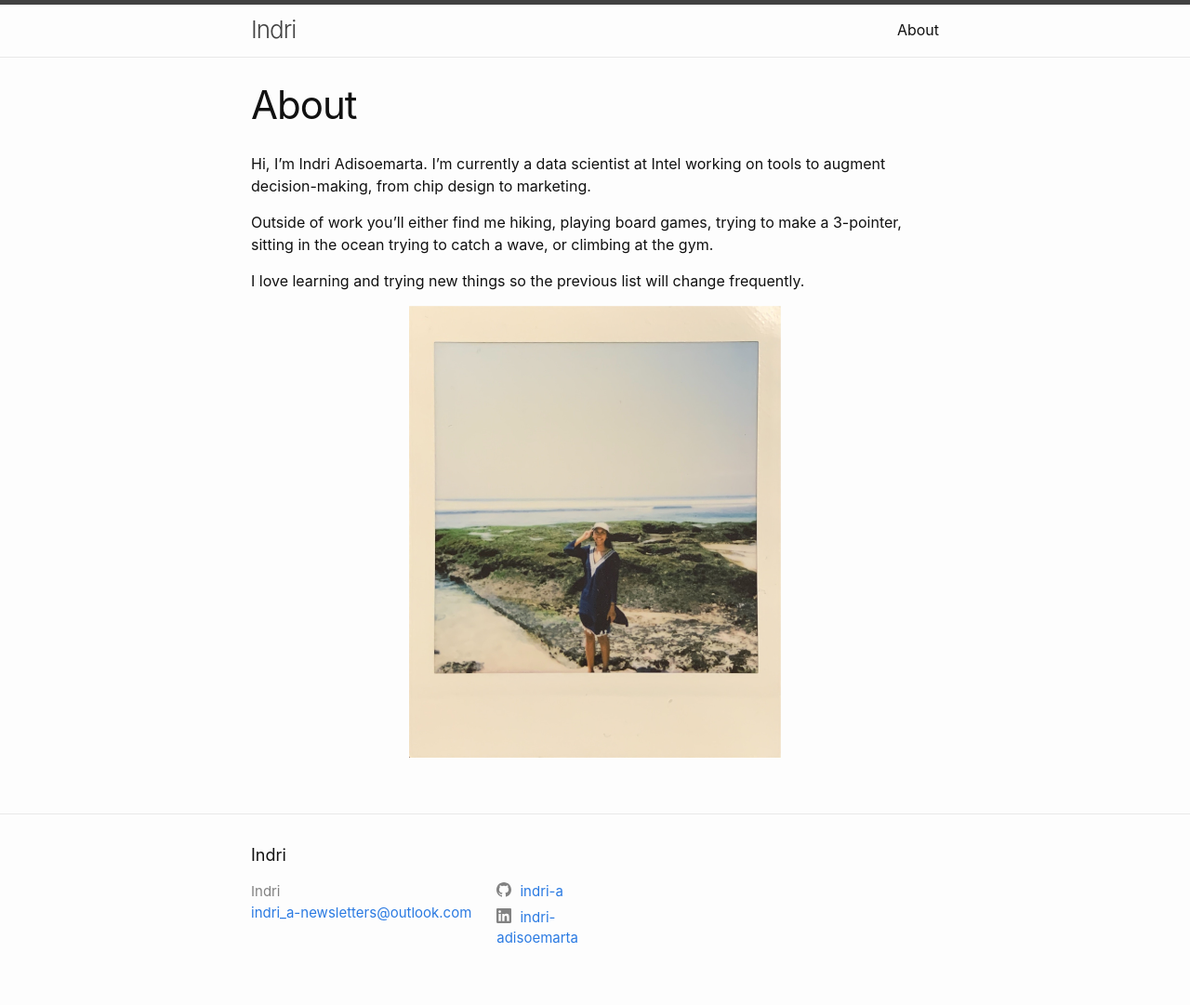
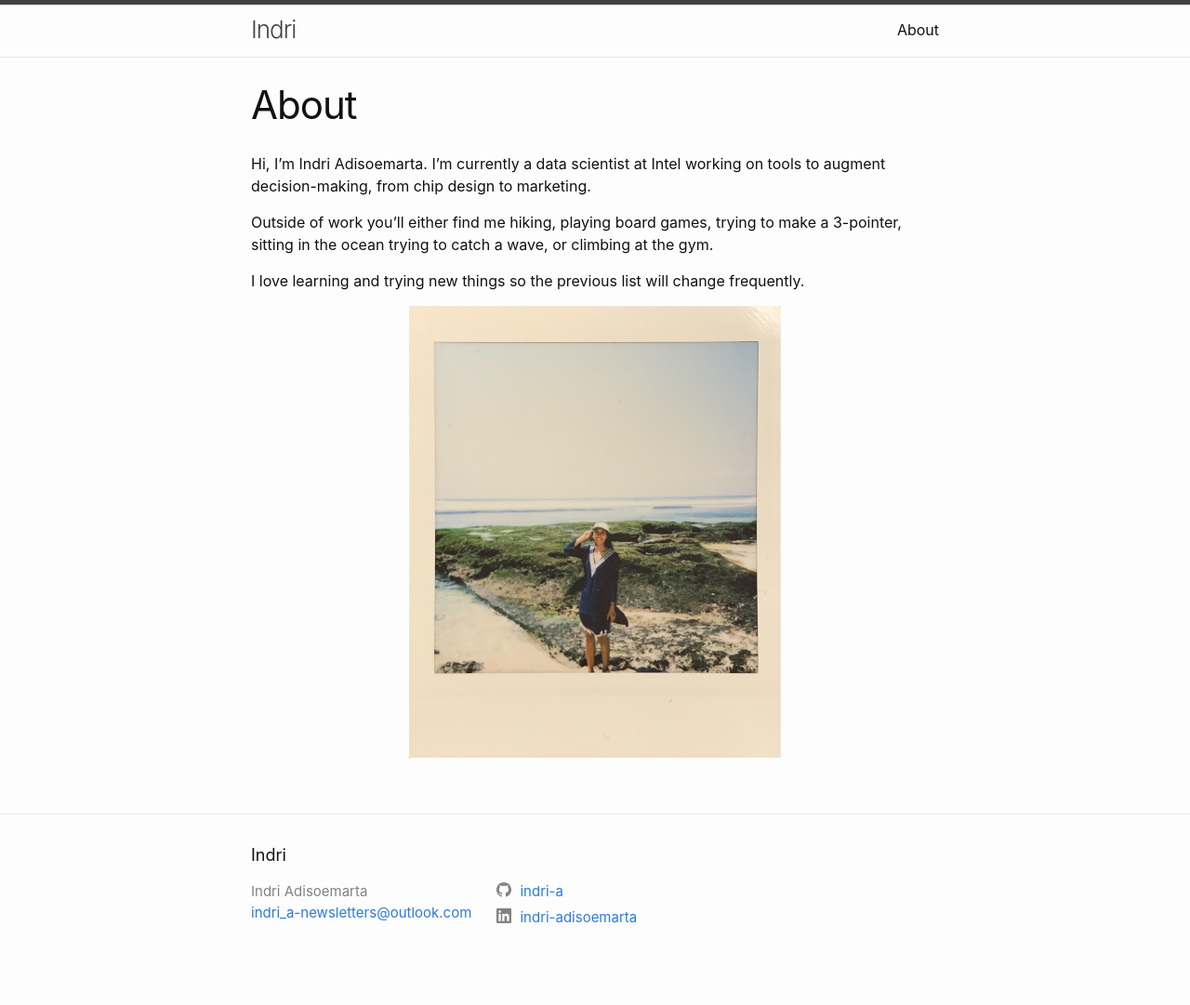
Before and after one commit to indri-a/indri-a.github.io, a Jekyll site: the page built from about.md, in a window 1280 px wide. Shown: the whole page at 93% size. Built offline with Jekyll 4.4.1, drawn with Linux system fonts in a browser that asks for light colours; after the commit the page ends 1058 px from its top, so only the background shows below that.

Commit message:
Updated author, description, polaroid.

```diff
--- a/_config.yml
+++ b/_config.yml
@@ -14,8 +14,10 @@
 # You can create any custom variable you would like, and they will be accessible
 # in the templates via {{ site.myvariable }}.
 title: Indri
+author: Indri Adisoemarta
 email: indri_a-newsletters@outlook.com
 description: >- # this means to ignore newlines until "baseurl:"
+  Hi, I'm Indri Adisoemarta.
 baseurl: "" # the subpath of your site, e.g. /blog
 url: "https://indri-a.github.io" # the base hostname & protocol for your site, e.g. http://example.com
 # twitter_username: jekyllrb
--- a/_layouts/home.html
+++ b/_layouts/home.html
@@ -28,7 +28,7 @@
       {%- endfor -%}
     </ul>
 
-    <p class="rss-subscribe">subscribe <a href="{{ "/feed.xml" | relative_url }}">via RSS</a></p>
+    <!-- <p class="rss-subscribe">subscribe <a href="{{ "/feed.xml" | relative_url }}">via RSS</a></p> -->
   {%- endif -%}
 
 </div>
--- a/_sass/minima/_layout.scss
+++ b/_sass/minima/_layout.scss
@@ -140,13 +140,13 @@
 }
 
 .footer-col-2 {
-  width: -webkit-calc(20% - (#{$spacing-unit} / 2));
-  width:         calc(20% - (#{$spacing-unit} / 2));
+  width: -webkit-calc(45% - (#{$spacing-unit} / 2));
+  width:         calc(45% - (#{$spacing-unit} / 2));
 }
 
 .footer-col-3 {
-  width: -webkit-calc(45% - (#{$spacing-unit} / 2));
-  width:         calc(45% - (#{$spacing-unit} / 2));
+  width: -webkit-calc(20% - (#{$spacing-unit} / 2));
+  width:         calc(20% - (#{$spacing-unit} / 2));
 }
 
 @include media-query($on-laptop) {
--- a/about.md
+++ b/about.md
@@ -10,4 +10,4 @@
 
 I love learning and trying new things so the previous list will change frequently.
 
-![Polaroid of Indri](/assets/img/polaroid1.jpg){: width="400"}{:style="display:block; margin-left:auto; margin-right:auto"}
+[![Polaroid of Indri](/assets/img/polaroid1.JPG){: width="400"}{:style="display:block; margin-left:auto; margin-right:auto"}](/assets/img/polaroid1.JPG)
```
